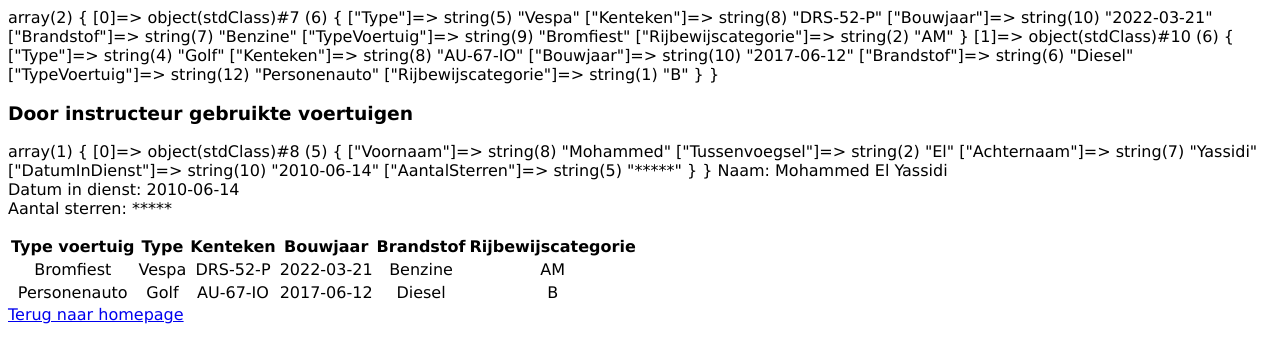
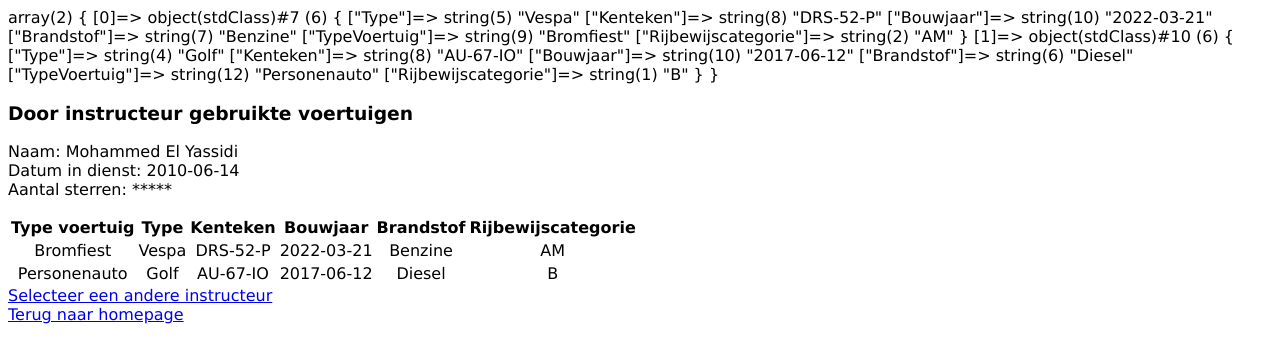
Before and after one commit to DylanoBoellaard/BE-MVC-LJR1-P4-Opdrachten-336751, a PHP site: page /instructeur/gebruikteVoertuigen/5 in a window 1280 px wide. Shown: the top 363 px of the page. Run offline with PHP 8.4, Linux system fonts and the light colour scheme; data comes from the database, SQL or seed files in the repository; both versions use the stored data as it was after the commit.

Commit message:
Finished user story 2

```diff
--- a/app/controllers/Instructeur.php
+++ b/app/controllers/Instructeur.php
@@ -42,6 +42,7 @@ class Instructeur extends BaseController
 
         if (empty($result)) {
             $tableRows = "<tr><td colspan='6'>Geen Toegewezen Voertuigen</td></tr>";
+            header('Refresh:3; url=/instructeur/index.php');
         } else {
             var_dump($result);
 
--- a/app/views/instructeur/gebruikteVoertuigen.php
+++ b/app/views/instructeur/gebruikteVoertuigen.php
@@ -12,7 +12,7 @@
     <h3><?= $data['title'] ?></h3>
 
     <div>
-        <p><?= var_dump($data['instructeur'])?>
+        <p>
             <span>Naam: </span><?= $data['instructeur'][0]->Voornaam . " " . $data['instructeur'][0]->Tussenvoegsel . " " . $data['instructeur'][0]->Achternaam ?>
             <br><span>Datum in dienst: </span><?= $data['instructeur'][0]->DatumInDienst ?>
             <br><span>Aantal sterren: </span><?= $data['instructeur'][0]->AantalSterren ?>
@@ -33,6 +33,7 @@
         </tbody>
     </table>
 
+    <a href="<?= URLROOT ?>/instructeur/index">Selecteer een andere instructeur</a><br>
     <a href="<?= URLROOT ?>/home/index">Terug naar homepage</a>
 </body>
 </html>
```
Also changed, not shown: app/db/create_script.sql (line endings or trailing spaces).
